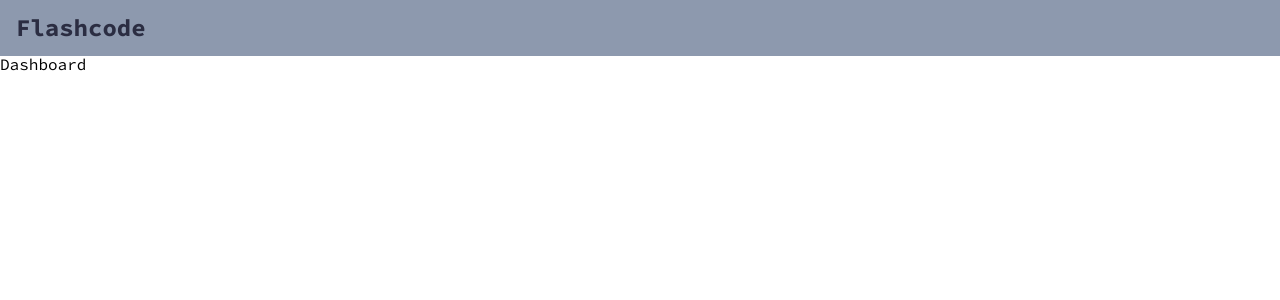
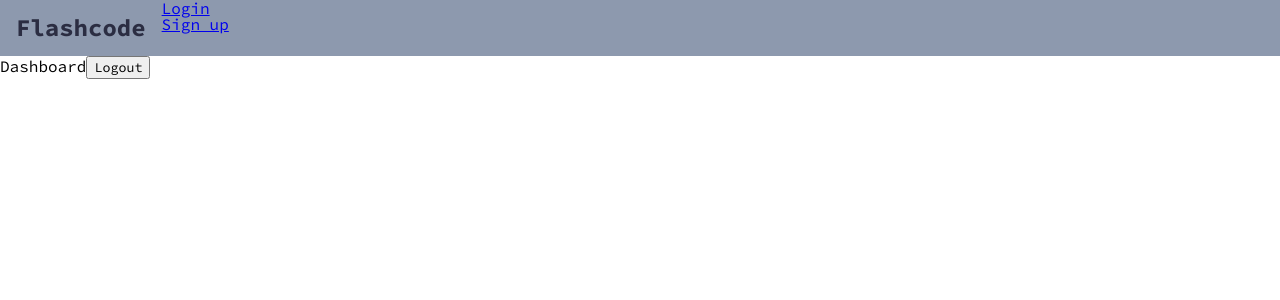
Before and after one commit to benjaminrae/flashcodes, a React (Create React App) app: page / in a window 1280 px wide. Shown: the top 300 px of the page. Built offline with nearby package versions, Linux system fonts and the light colour scheme; no server answers; sample sign-in values are in the browser's storage.

Commit message:
add private route for account only content

```diff
--- a/src/Components/App/App.tsx
+++ b/src/Components/App/App.tsx
@@ -6,6 +6,7 @@
 import Dashboard from "../Dashboard/Dashboard";
 import { BrowserRouter as Router, Routes, Route } from "react-router-dom";
 import { AuthProvider } from "../../contexts/AuthContext";
+import PrivateRoute from "../PrivateRoute/PrivateRoute";
 
 function App() {
     return (
@@ -15,7 +16,9 @@
                 <Router>
                     <AuthProvider>
                         <Routes>
-                            <Route path="/" element={<Dashboard />} />
+                            <Route element={<PrivateRoute />}>
+                                <Route path="/" element={<Dashboard />} />
+                            </Route>
                             <Route path="/signup" element={<Signup />} />
                             <Route path="/login" element={<Login />} />
                         </Routes>
--- a/src/Components/Dashboard/Dashboard.tsx
+++ b/src/Components/Dashboard/Dashboard.tsx
@@ -1,7 +1,14 @@
 import "./Dashboard.css";
+import { useAuth } from "../../contexts/AuthContext";
 
 const Dashboard = () => {
-    return <>Dashboard</>;
+    const { currentUser, logout } = useAuth();
+    return (
+        <>
+            Dashboard
+            <button onClick={() => logout()}>Logout</button>
+        </>
+    );
 };
 
 export default Dashboard;
--- a/src/Components/Header/Header.tsx
+++ b/src/Components/Header/Header.tsx
@@ -1,20 +1,31 @@
 import "./Header.css";
 import { useAuth } from "../../contexts/AuthContext";
+import { useEffect, useState } from "react";
+import { onAuthStateChanged } from "firebase/auth";
 
 const Header = () => {
+    const [loggedIn, setLoggedIn] = useState(false);
+
     const { currentUser } = useAuth();
+    useEffect(() => {
+        if (!currentUser) {
+            return;
+        }
+        setLoggedIn(true);
+    }, [currentUser]);
+
     return (
         <header className="header">
             <h1 className="header__title">Flashcode</h1>
-            {/* <nav className="header__nav">
+            <nav className="header__nav">
                 <ul className="header__ul">
-                    {currentUser && (
+                    {loggedIn && (
                         <>
                             <li className="header__li">{currentUser.email}</li>
                             <li>Log Out</li>
                         </>
                     )}
-                    {!currentUser && (
+                    {!loggedIn && (
                         <>
                             <li className="header__li">
                                 <a href="/login">Login</a>
@@ -25,7 +36,7 @@
                         </>
                     )}
                 </ul>
-            </nav> */}
+            </nav>
         </header>
     );
 };
--- a/src/Components/Login/Login.tsx
+++ b/src/Components/Login/Login.tsx
@@ -9,7 +9,7 @@
     const [error, setError] = useState("");
     const [loading, setLoading] = useState(false);
 
-    const { login } = useAuth();
+    const { login, currentUser } = useAuth();
 
     const navigate = useNavigate();
 
@@ -26,8 +26,14 @@
             setError("");
             setLoading(true);
             await login(email, password);
+        } catch (error) {
+            setError("There was a problem logging in");
+        }
+        if (currentUser) {
+            console.log(currentUser);
             navigate("/");
-        } catch {
+        }
+        if (!currentUser) {
             setError("There was a problem logging in");
         }
         setLoading(false);
--- /dev/null
+++ b/src/Components/PrivateRoute/PrivateRoute.jsx
@@ -0,0 +1,18 @@
+import { useEffect } from "react";
+import { Outlet, useNavigate } from "react-router-dom";
+import { useAuth } from "../../contexts/AuthContext";
+
+const PrivateRoute = () => {
+    const { currentUser } = useAuth();
+    const navigate = useNavigate();
+
+    useEffect(() => {
+        if (!currentUser) {
+            navigate("/login");
+        }
+    }, []);
+
+    return <Outlet />;
+};
+
+export default PrivateRoute;
```
